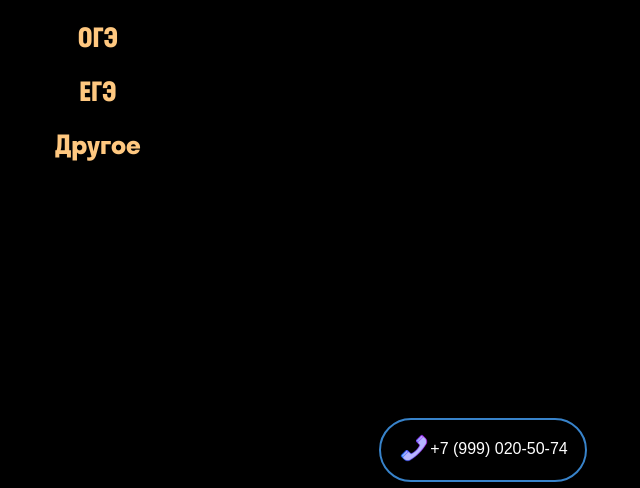
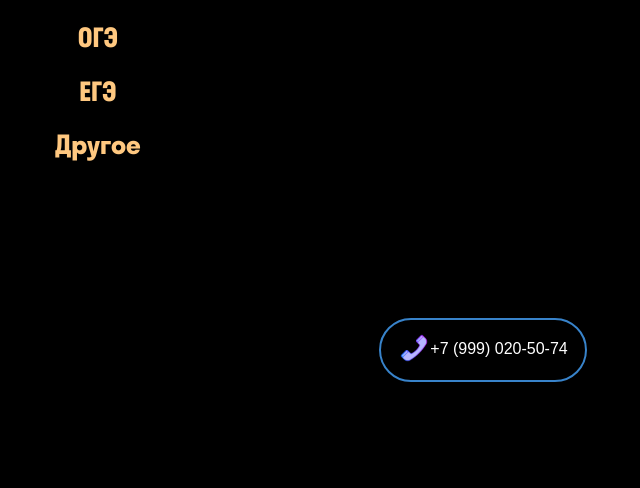
Before and after one commit to Anna-Lebedeva/MercurySchoolAndBoard, a PHP site: page /books/index.php in a window 1280 px wide. Shown: the part 749-1237 px from the top of the page, without its empty margins (157-797 px from the left). After the commit the page ends 1131 px from the top, so only its background shows below. Run offline with PHP 8.4, Linux system fonts and the light colour scheme; data that the repository does not hold is empty; some libraries are stand-ins or nearby versions.

Commit message:
поправлен отступ после пакетов занятий строчка "Уроки с преподавателем в онлайн-школе Mercury School" в компьютерной версии

```diff
--- a/school/css/responsive.css
+++ b/school/css/responsive.css
@@ -940,7 +940,7 @@ h2 {
         width: 625px;
     }
     #contacts {
-        margin-top: 240px;
+        margin-top: 140px;
     }
     .img-logo {
         height: 36px;
@@ -1022,6 +1022,12 @@ h2 {
         flex: 1;
         display: block;
     }
+    h1 span{
+        font-size: 45px;
+    }
+    #contacts {
+        margin-top: 140px;
+    }
 }
 
 /*=================================================*/
```
